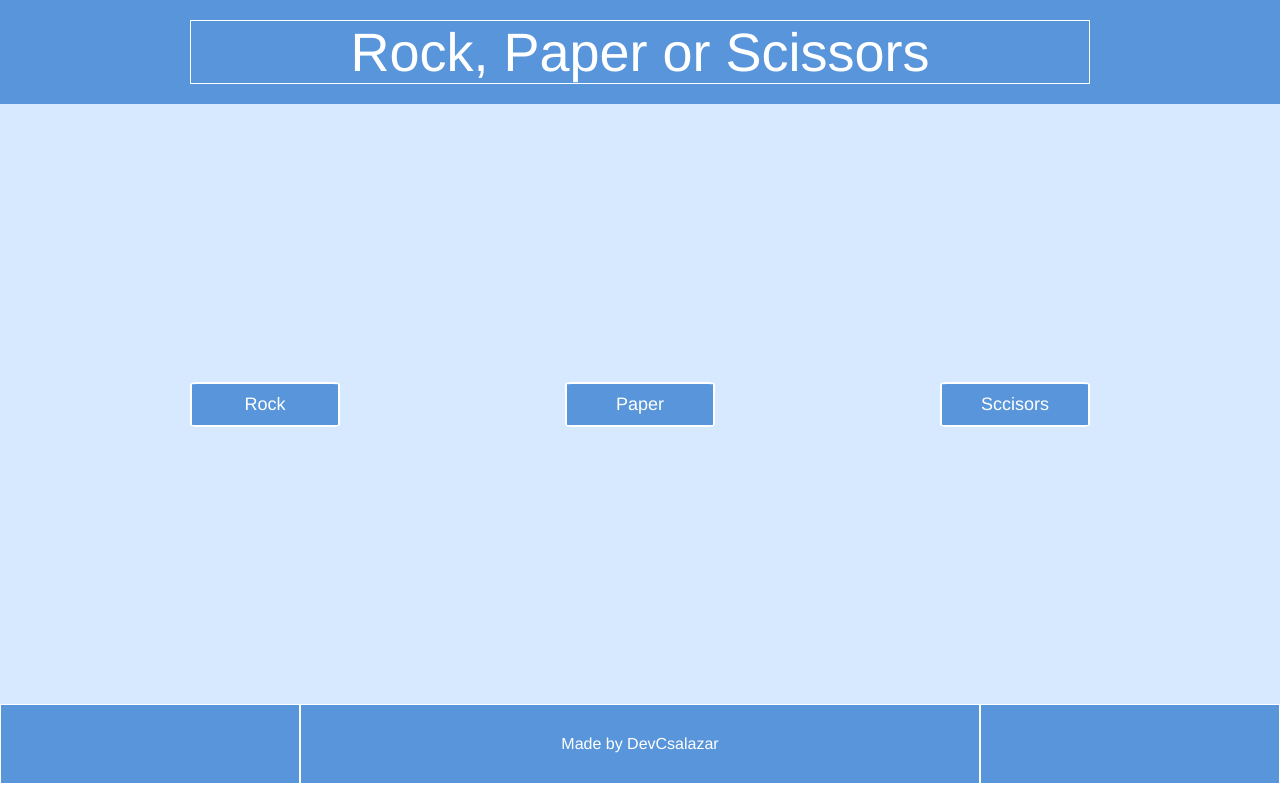
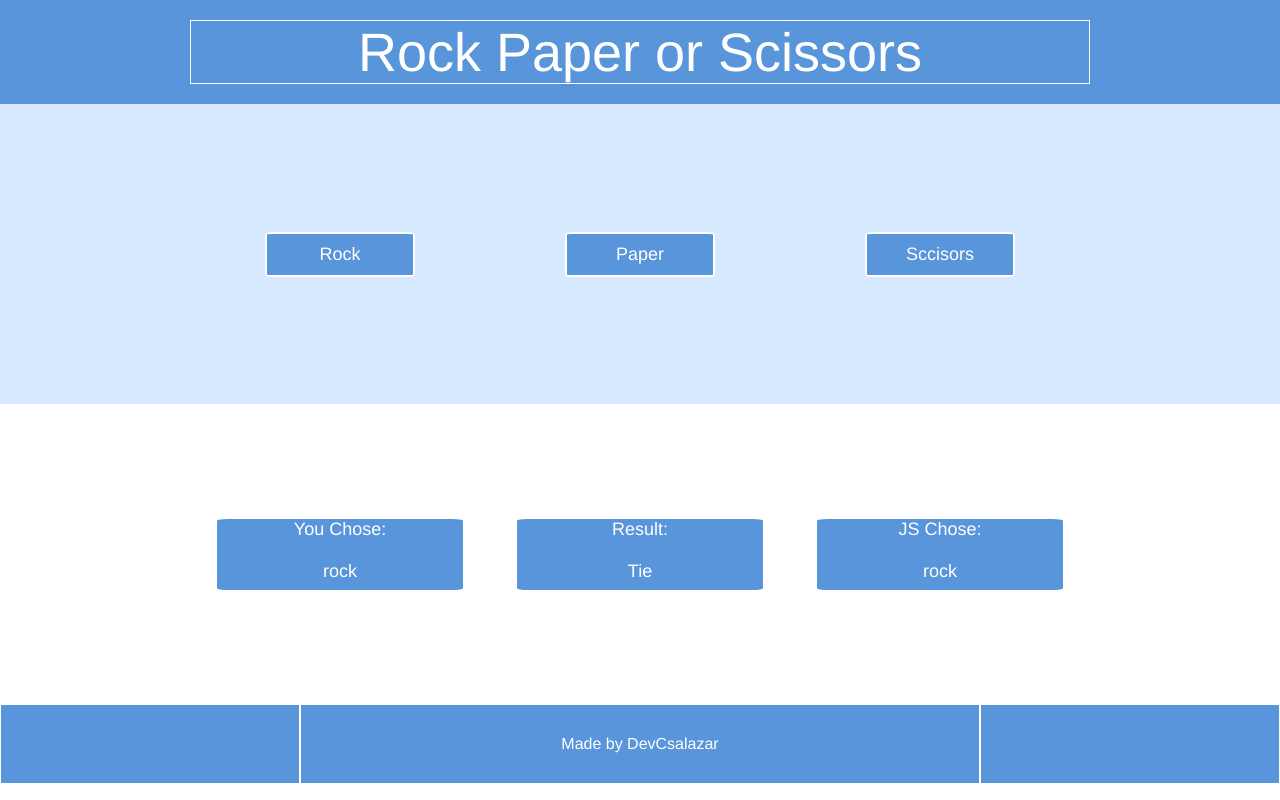
Before and after one commit to DevCsalazar/game, a plain HTML site: page index.html in a window 1280 px wide. Both pictures are taken after a click on the button "Rock". Drawn offline with Linux system fonts and the light colour scheme.

Commit message:
Adding UI (HTML,CSS & JS code)

```diff
--- a/css/styles.css
+++ b/css/styles.css
@@ -26,9 +26,9 @@
 }
 .header{
     width: 900px;
-    height: 600px;
+    height: 300px;
     display: flex;
-    justify-content: space-between;
+    justify-content: space-around;
     align-items: center;
 }
 button{
@@ -39,6 +39,29 @@ button{
     font-size: 18px;
     width: 150px;
     height: 45px;
+}
+.section-container{
+    color: #d6e9fe;
+    background-color: white;
+    display: flex;
+    justify-content: center;
+}
+.section{
+    width: 900px;
+    height: 300px;
+    display: flex;
+    justify-content: space-around;
+    align-items: center;
+}
+.selection-result{
+    background-color: #5995da;
+    border: 2px solid #fff;
+    border-radius: 5%;
+    color: #fff;
+    font-size: 18px;
+    width: 250px;
+    height: 75px;
+    text-align: center;
 }
 .footer{
     display: flex;
--- a/index.html
+++ b/index.html
@@ -10,14 +10,33 @@
 <body>
     <nav class="menu-container">
         <div class="menu">
-            <div class="tittle">Rock, Paper or Scissors</div>
+            <div class="tittle">Rock Paper or Scissors</div>
         </div>
     </nav>
     <div class="header-container">
         <div class="header">
-            <div class="btn-1"><button>Rock</button></div>
-            <div class="btn-2"><button>Paper</button></div>
-            <div class="btn-3"><button>Sccisors</button></div>
+            <div class="button"><button id="rock">Rock</button></div>
+            <div class="button"><button id="paper">Paper</button></div>
+            <div class="button"><button id="scissors">Sccisors</button></div>
+        </div>
+    </div>
+    <div class="section-container">
+        <div class="section">
+            <div class="selection-result">
+                <p>You Chose: </p>
+                <br>
+                <p id="playerSelection"></p>
+            </div>
+            <div class="selection-result">
+                <p>Result: </p>
+                <br>
+                <p id="result"></p>
+            </div>
+            <div class="selection-result">
+                <p>JS Chose: </p>
+                <br>
+                <p id="computerSelection"></p>
+            </div>
         </div>
     </div>
     <footer class="footer">
@@ -26,6 +45,6 @@
         <div class="footer-item footer-three"></div>
     </footer>
 
-<!--     <script src="js/rules2.js"></script>
- --></body>
+     <script src="js/rules2.js"></script>
+    </body>
 </html>
--- a/js/rules2.js
+++ b/js/rules2.js
@@ -1,4 +1,52 @@
-const opt = ["rock", "paper", "scissors"];
+const playerSelectionDisplay = document.getElementById('playerSelection');
+const computerSelectionDisplay = document.getElementById('computerSelection');
+const resulDisplay = document.getElementById('result');
+const possibleChoices = document.querySelectorAll('button');
+
+let playerSelection
+let computerSelection
+let result
+
+possibleChoices.forEach(possibleChoices => possibleChoices.addEventListener('click',(e) => {
+    playerSelection = e.target.id;
+    playerSelectionDisplay.innerHTML = playerSelection;
+    getComputerChoice();
+    playRound();
+}))
+
+function getComputerChoice() {
+    const numRandom = Math.floor(Math.random() * possibleChoices.length);
+    if(numRandom === 0){
+        computerSelection = 'rock';
+    }
+    if(numRandom === 1){
+        computerSelection = 'scissors';
+    }
+    if(numRandom === 2){
+        computerSelection = 'paper';
+    }
+    computerSelectionDisplay.innerHTML = computerSelection;
+}
+
+function playRound(){
+    if(playerSelection ===  computerSelection){
+        result = 'Tie';
+    }else if(playerSelection === 'rock' && computerSelection === 'paper'){
+        result = 'You Lose!';
+    }else if(playerSelection === 'rock' && computerSelection === 'scissors'){
+        result = 'You Win!';
+    }else if(playerSelection === 'paper' && computerSelection === 'scissors'){
+        result = 'You Lose!';
+    }else if(playerSelection === 'paper' && computerSelection === 'rock'){
+        result = 'You Win!';
+    }else if(playerSelection === 'scissors' && computerSelection === 'rock'){
+        result = 'You Lose!';
+    }else if(playerSelection === 'scissors' && computerSelection === 'paper'){
+        result = 'You Win!';
+    }
+    resulDisplay.innerHTML = result;
+}
+/* const opt = ["rock", "paper", "scissors"];
 
 function getComputerChoice() {
     const numRandom = Math.floor(Math.random() * opt.length);
@@ -29,11 +77,8 @@ function playRound(playerSelection, computerSelection){
     }
 }
 
-const playerSelection = prompt("Choose among Rock, Paper or Scissors").toLowerCase();
-const computerSelection = getComputerChoice();
-
-alert(playRound(playerSelection,computerSelection));
-
-/* function game(){
-    return playRound(playerSelection,computerSelection);
-} */
+ function game(){
+    const playerSelection = prompt("Choose among Rock, Paper or Scissors").toLowerCase();
+    const computerSelection = getComputerChoice();
+    return playRound(playerSelection, computerSelection)
+}  */
```
